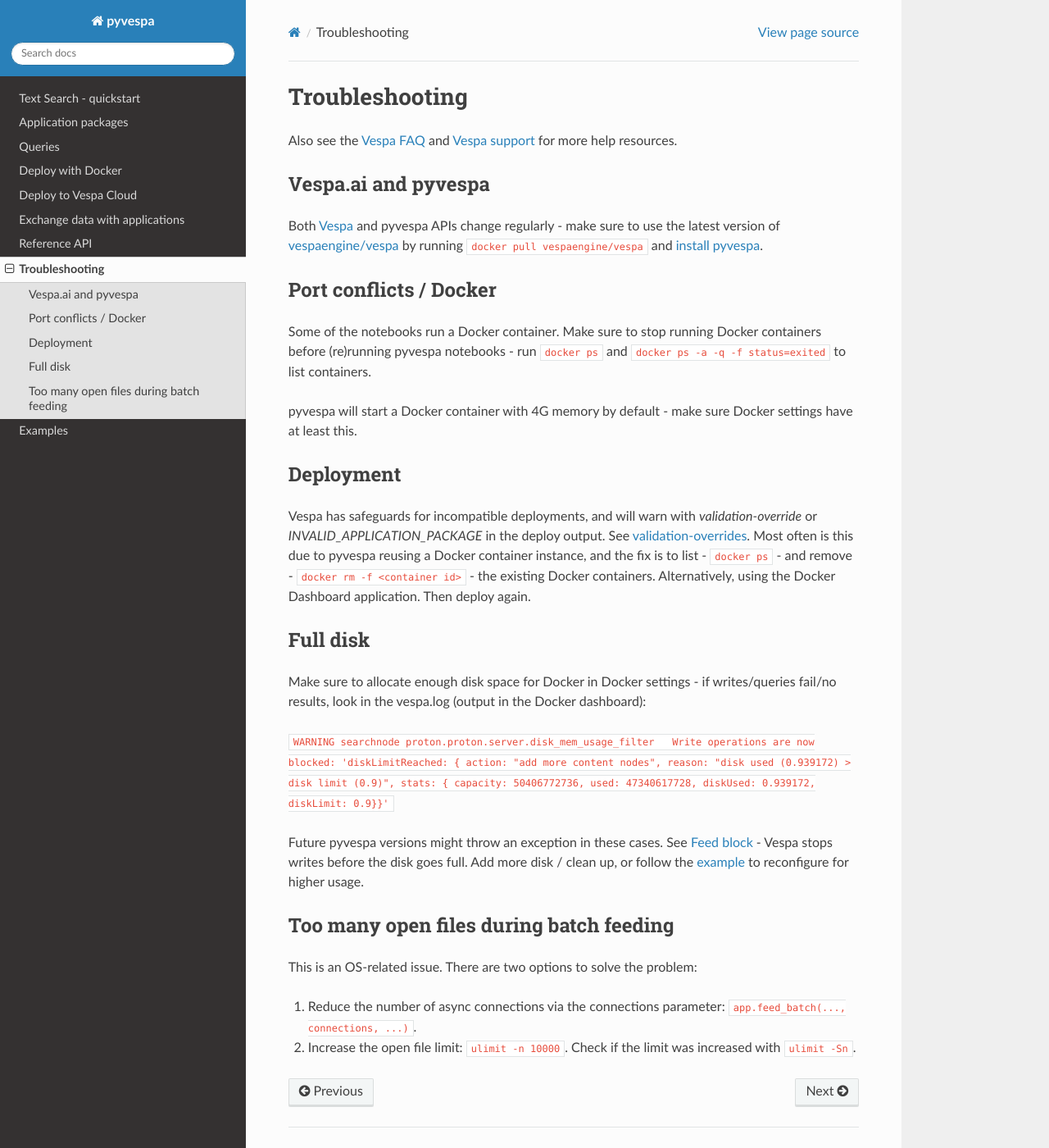
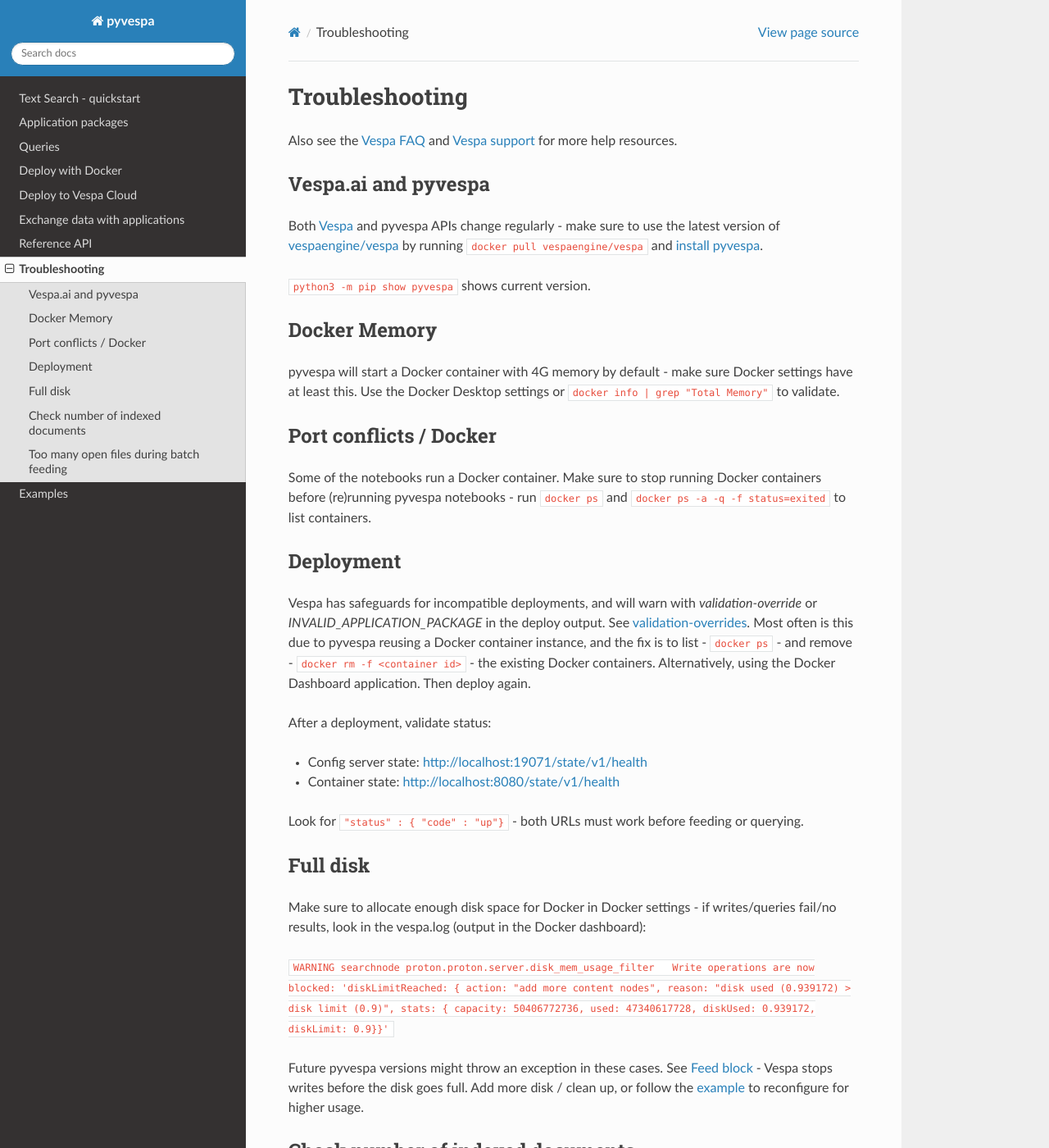
Before and after one commit to vespa-engine/pyvespa, a Sphinx documentation site: the page built from docs/sphinx/source/troubleshooting.rst, in a window 1280 px wide and 1400 px high. Shown: the whole window at 82% size. Built offline with Sphinx 7.4.7 and the Read the Docs theme 2.0.0, drawn with Linux system fonts in a browser that asks for light colours; some of the changed text lies outside the part shown.

Commit message:
Add to troubleshooting

```diff
--- a/docs/sphinx/source/troubleshooting.rst
+++ b/docs/sphinx/source/troubleshooting.rst
@@ -11,6 +11,16 @@
 make sure to use the latest version of `vespaengine/vespa <https://hub.docker.com/r/vespaengine/vespa>`__
 by running ``docker pull vespaengine/vespa`` and :doc:`install pyvespa <index>`.
 
+``python3 -m pip show pyvespa`` shows current version.
+
+
+
+Docker Memory
+-------------
+pyvespa will start a Docker container with 4G memory by default -
+make sure Docker settings have at least this.
+Use the Docker Desktop settings or ``docker info | grep "Total Memory"`` to validate.
+
 
 
 Port conflicts / Docker
@@ -34,6 +41,13 @@
 the existing Docker containers.
 Alternatively, using the Docker Dashboard application.
 Then deploy again.
+
+After a deployment, validate status:
+
+* Config server state: http://localhost:19071/state/v1/health
+* Container state: http://localhost:8080/state/v1/health
+
+Look for ``"status" : { "code" : "up"}`` - both URLs must work before feeding or querying.
 
 
 
@@ -57,6 +71,15 @@
 
 
 
+Check number of indexed documents
+---------------------------------
+For query errors, check the number of documents indexed before debugging further:
+``app.query(body={'yql': 'select * from sources * where true'}).number_documents_indexed``.
+
+If this is zero, check that the deployment of the application worked, and the subsequent feeding step.
+
+
+
 Too many open files during batch feeding
 ----------------------------------------
 This is an OS-related issue. There are two options to solve the problem:
```
Also changed, not shown: other parts of docs/sphinx/source/troubleshooting.rst (+0 -3 lines).
